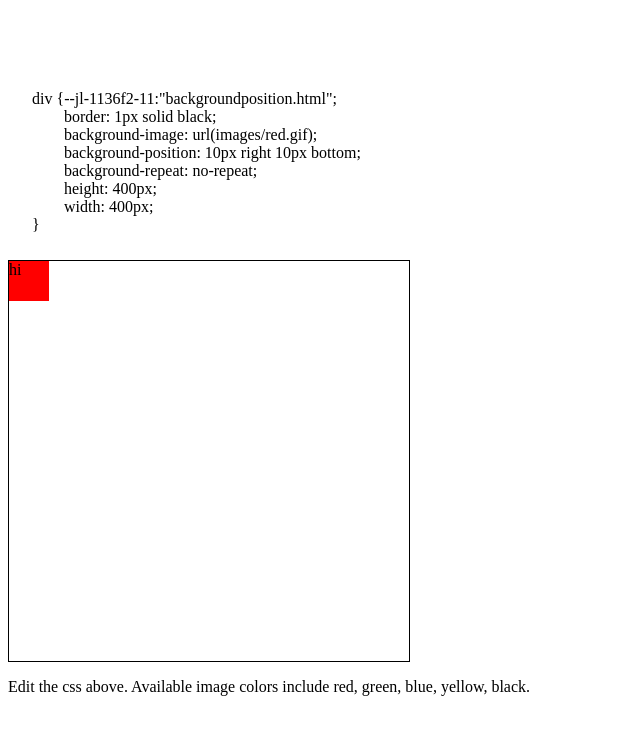
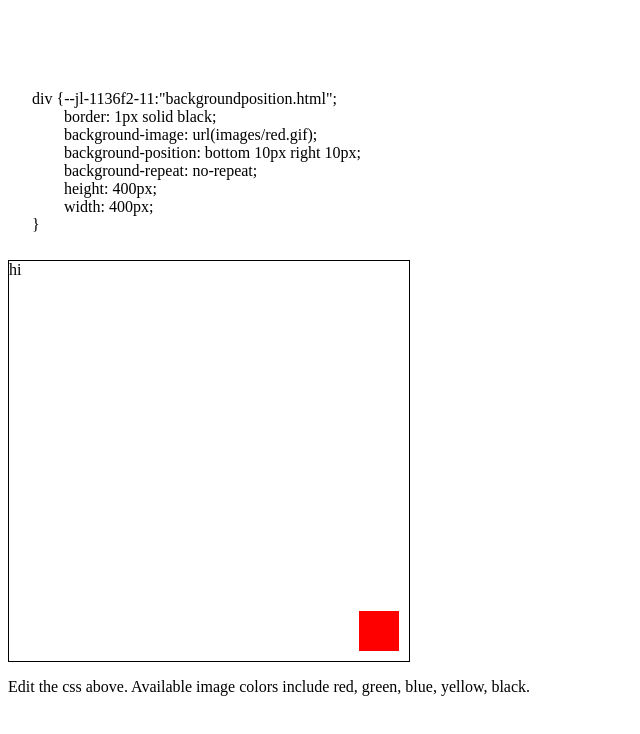
Before and after one commit to estelle/backgroundImage, a plain HTML site: page backgroundposition.html in a window 1280 px wide. Shown: the whole page, without its empty margins (0-640 px from the left). Drawn offline with Linux system fonts and the light colour scheme.

Commit message:
fixed syntax

```diff
--- a/backgroundposition.html
+++ b/backgroundposition.html
@@ -11,7 +11,7 @@
 	div {
 		border: 1px solid black;
 		background-image: url(images/red.gif);
-		background-position: 10px right 10px bottom;
+		background-position: bottom 10px right 10px;
 		background-repeat: no-repeat;
 		height: 400px;
 		width: 400px;
```
